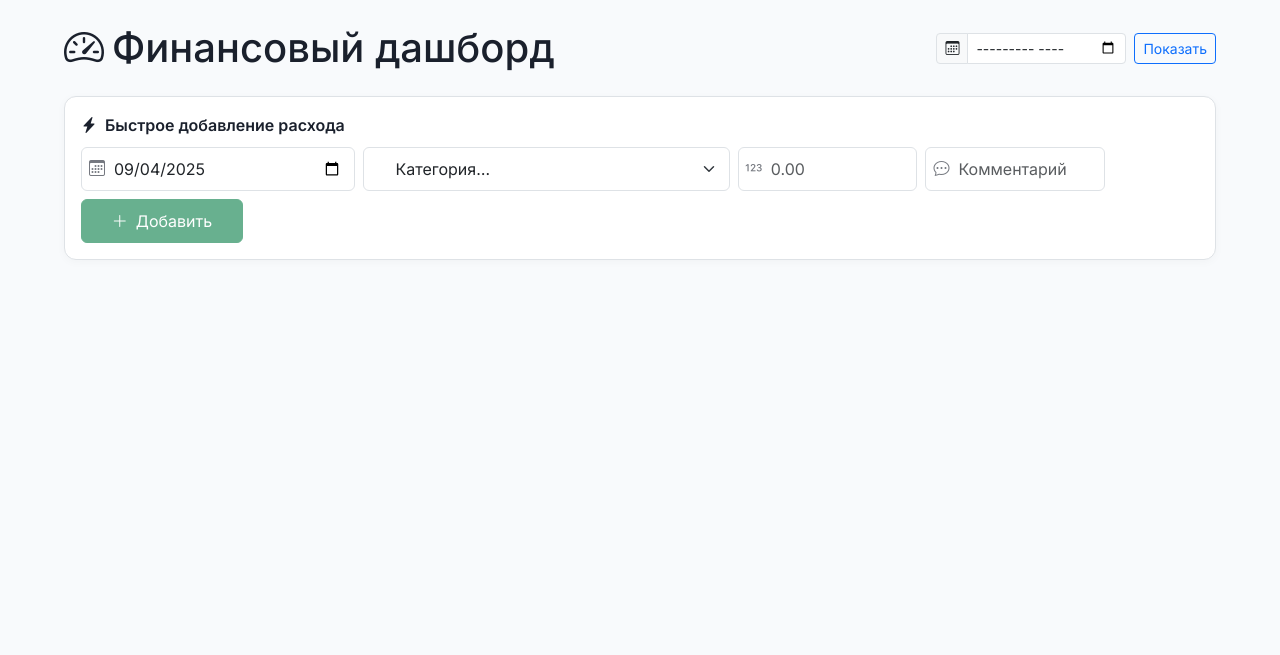
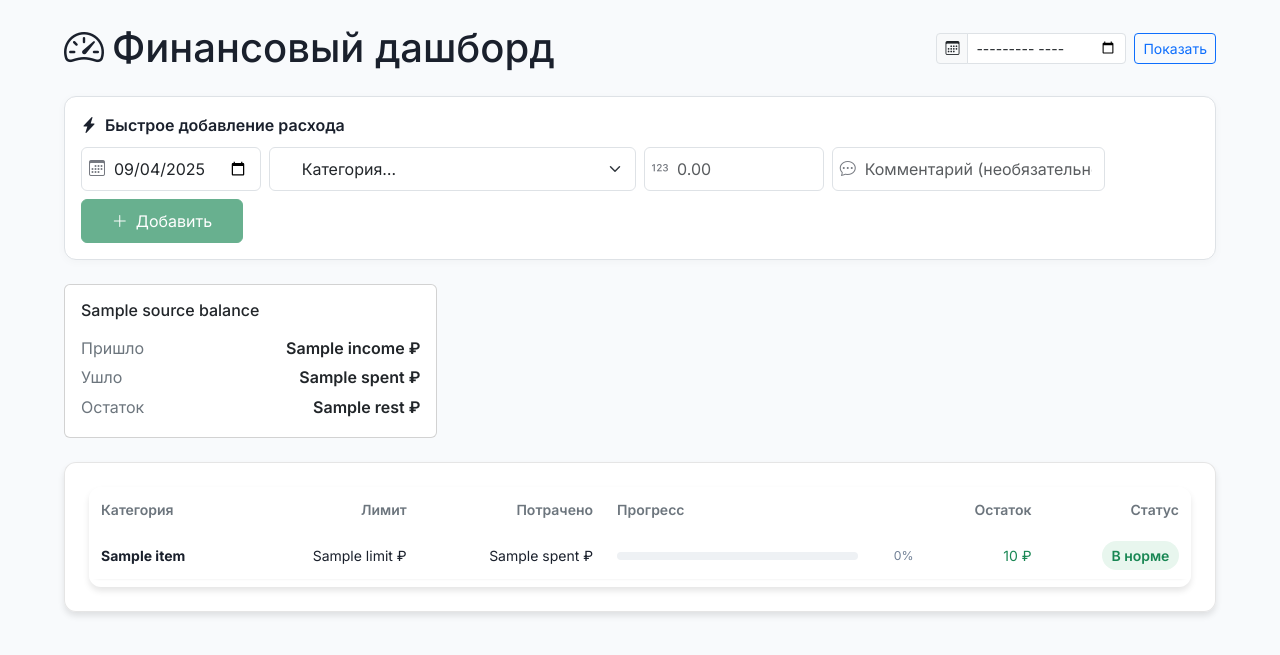
Before and after one commit to Genacvali/crystall-budget, a Flask app: template templates/dashboard.html in a window 1280 px wide. Shown: the top 655 px of the page. Run offline with Flask 3, Linux system fonts and the light colour scheme; the template is opened without the code that fills it: most values are stand-ins (such as "Sample title", 1, 10 or a date in 2020).

Commit message:
update dashboard.html

```diff
--- a/templates/dashboard.html
+++ b/templates/dashboard.html
@@ -3,20 +3,38 @@
 
 {% block content %}
 <style>
-/* общий */
+/* селекты не клипуются */
 select.form-select,.form-modern{position:relative;overflow:hidden;z-index:1}
 select.form-select option,.form-modern option{position:relative;z-index:9999}
 
-/* шапка */
+/* заголовок: кнопки справа не наезжают */
 .header-row{row-gap:.5rem}
 
-/* quickbar */
+/* QUICKBAR */
 .quickbar{border:1px solid var(--bs-border-color);border-radius:12px;background:#fff;box-shadow:0 2px 10px rgba(0,0,0,.03)}
 .q-input{position:relative}
-.q-input .bi{position:absolute;left:12px;top:50%;transform:translateY(-50%);opacity:.6;pointer-events:none}
+.q-input .bi{position:absolute;left:12px;top:50%;transform:translateY(-50%);opacity:.6}
 .q-input input.form-control,.q-input select.form-select{padding-left:2rem;height:44px}
 .btn-add{height:44px;display:inline-flex;align-items:center;gap:.5rem;justify-content:center}
-.btn-col{min-width:170px}           /* не даём кнопке съехать */
+.btn-col{min-width:170px}          /* не даём кнопке «съезжать» */
+
+/* карточки источников */
+.source-card .k{color:#6c757d}
+.source-card .v{font-weight:600}
+
+/* таблица категорий (список) */
+.table-modern{width:100%;border-collapse:separate;border-spacing:0 8px}
+.table-modern thead th{font-weight:600;color:#6c757d;border:0;padding:.25rem .75rem}
+.table-modern tbody tr{background:#fff;box-shadow:0 1px 2px rgba(0,0,0,.04);border-radius:10px}
+.table-modern tbody td{border:0;padding:.75rem .75rem;vertical-align:middle}
+.table-modern .cell-title{font-weight:700}
+.table-modern .progress{height:8px;background:#eef1f4}
+.table-modern .progress-bar{transition:width .3s ease}
+.badge-soft{border-radius:999px;padding:.35rem .6rem;font-weight:600}
+.badge-soft-success{background:#e8f6ee;color:#198754}
+.badge-soft-warning{background:#fff3cd;color:#b58100}
+.badge-soft-danger{background:#fde2e2;color:#c03a3a}
+.currency{white-space:nowrap}
 </style>
 
 <!-- Заголовок -->
@@ -26,11 +44,10 @@ select.form-select option,.form-modern option{position:relative;z-index:9999}
       <i class="bi bi-speedometer2"></i> Финансовый дашборд
     </h1>
   </div>
-
   <!-- Переключатель месяца (исправленный пикер) -->
   <div class="col-auto">
     <form method="get" class="d-flex align-items-center gap-2 flex-wrap">
-      <div class="input-group input-group-sm" style="max-width: 190px;">
+      <div class="input-group input-group-sm" style="max-width:190px;">
         <span class="input-group-text"><i class="bi bi-calendar3"></i></span>
         <input type="month" name="month" value="{{ current_month }}" class="form-control">
       </div>
@@ -39,7 +56,7 @@ select.form-select option,.form-modern option{position:relative;z-index:9999}
   </div>
 </div>
 
-<!-- Быстрый ввод -->
+<!-- Быстрое добавление расхода — компактная панель -->
 <div class="quickbar p-3 mb-4">
   <div class="d-flex align-items-center justify-content-between mb-2">
     <div class="fw-semibold text-primary d-flex align-items-center gap-2">
@@ -51,7 +68,7 @@ select.form-select option,.form-modern option{position:relative;z-index:9999}
     <input type="hidden" name="return_month" value="{{ current_month }}">
     <div class="row g-2 align-items-stretch">
       <!-- дата -->
-      <div class="col-12 col-md-3 q-input">
+      <div class="col-12 col-md-2 q-input">
         <i class="bi bi-calendar3"></i>
         <input type="date" name="date" id="qe-date" value="{{ today }}" class="form-control" required>
       </div>
@@ -72,9 +89,9 @@ select.form-select option,.form-modern option{position:relative;z-index:9999}
                inputmode="decimal" class="form-control" required>
       </div>
       <!-- комментарий -->
-      <div class="col-6 col-md-2 q-input">
+      <div class="col-6 col-md-3 q-input">
         <i class="bi bi-chat-dots"></i>
-        <input type="text" name="note" id="qe-note" class="form-control" placeholder="Комментарий">
+        <input type="text" name="note" id="qe-note" class="form-control" placeholder="Комментарий (необязательно)">
       </div>
       <!-- кнопка -->
       <div class="col-12 col-md-1 btn-col d-grid">
@@ -86,7 +103,80 @@ select.form-select option,.form-modern option{position:relative;z-index:9999}
   </form>
 </div>
 
-{# …дальше оставь блоки источников и таблицу категорий из текущей версии… #}
+<!-- Источники (если есть) -->
+{% if source_balances and source_balances|length > 0 %}
+<div class="row g-3 mb-4">
+  {% for s in source_balances %}
+  <div class="col-12 col-md-6 col-lg-4">
+    <div class="card source-card">
+      <div class="card-body">
+        <h6 class="mb-3">{{ s.source_name }}</h6>
+        <div class="d-flex justify-content-between mb-1"><span class="k">Пришло</span><span class="v currency">{{ s.income|format_amount }} {{ currency_symbol|default("₽") }}</span></div>
+        <div class="d-flex justify-content-between mb-1"><span class="k">Ушло</span><span class="v currency">{{ s.spent|format_amount }} {{ currency_symbol|default("₽") }}</span></div>
+        <div class="d-flex justify-content-between">
+          <span class="k">Остаток</span>
+          <span class="v currency {% if s.rest < 0 %}text-danger{% endif %}">{{ s.rest|format_amount }} {{ currency_symbol|default("₽") }}</span>
+        </div>
+      </div>
+    </div>
+  </div>
+  {% endfor %}
+</div>
+{% endif %}
+
+<!-- Категории списком -->
+{% if budget_data %}
+<div class="modern-card">
+  <div class="card-body">
+    <table class="table-modern w-100">
+      <thead>
+        <tr>
+          <th>Категория</th>
+          <th class="text-end">Лимит</th>
+          <th class="text-end">Потрачено</th>
+          <th style="min-width:220px">Прогресс</th>
+          <th class="text-end">Остаток</th>
+          <th class="text-end">Статус</th>
+        </tr>
+      </thead>
+      <tbody>
+        {% for item in budget_data %}
+          {% set progress_percent = (item.limit > 0 and (item.spent / item.limit * 100) or 0) | round(1) %}
+          {% set rest = item.limit - item.spent %}
+          <tr>
+            <td class="cell-title">{{ item.category_name }}</td>
+            <td class="text-end currency">{{ item.limit|format_amount }} {{ currency_symbol|default("₽") }}</td>
+            <td class="text-end currency {{ 'text-danger' if item.spent > item.limit else '' }}">{{ item.spent|format_amount }} {{ currency_symbol|default("₽") }}</td>
+            <td>
+              <div class="d-flex align-items-center gap-2">
+                <div class="flex-grow-1">
+                  <div class="progress">
+                    <div class="progress-bar {% if progress_percent < 50 %}bg-success{% elif progress_percent < 80 %}bg-warning{% else %}bg-danger{% endif %}"
+                         role="progressbar"
+                         style="width: {{ [progress_percent, 100] | min }}%;">
+                    </div>
+                  </div>
+                </div>
+                <small class="text-muted" style="width:48px;text-align:right;">{{ progress_percent }}%</small>
+              </div>
+            </td>
+            <td class="text-end currency {{ 'text-danger' if rest < 0 else 'text-success' }}">{{ rest|format_amount }} {{ currency_symbol|default("₽") }}</td>
+            <td class="text-end">
+              {% if item.spent > item.limit %}
+                <span class="badge-soft badge-soft-danger">Превышен</span>
+              {% elif item.limit > 0 and (item.spent / item.limit) > 0.8 %}
+                <span class="badge-soft badge-soft-warning">Почти предел</span>
+              {% else %}
+                <span class="badge-soft badge-soft-success">В норме</span>
+              {% endif %}
+            </td>
+          </tr>
+        {% endfor %}
+      </tbody>
+    </table>
+  </div>
+</div>
+{% endif %}
 {% endblock %}
 
 {% block scripts %}
@@ -101,10 +191,8 @@ document.addEventListener('DOMContentLoaded', function () {
 
   if (dateEl && !dateEl.value) { const d=new Date(); dateEl.value=d.toISOString().slice(0,10); }
 
-  // Фокус в сумму после выбора категории
-  if (catEl && amtEl) catEl.addEventListener('change', () => { if (catEl.value) setTimeout(()=>amtEl.focus(),50); });
+  if (catEl && amtEl) { catEl.addEventListener('change', () => { if (catEl.value) setTimeout(()=>amtEl.focus(),50); }); }
 
-  // Активация кнопки
   function validate(){
     const ok = !!(dateEl.value && catEl.value && parseFloat(amtEl.value) > 0);
     btn.disabled = !ok;
@@ -116,12 +204,10 @@ document.addEventListener('DOMContentLoaded', function () {
   });
   validate();
 
-  // Enter в сумме/комменте — отправка
   [amtEl, noteEl].forEach(el=>{
     el.addEventListener('keydown',(e)=>{ if(e.key==='Enter'){ e.preventDefault(); if(!btn.disabled) f.requestSubmit(); }});
   });
 
-  // запрет прокрутки колёсиком на number
   if (amtEl) amtEl.addEventListener('wheel',(e)=>{ e.preventDefault(); },{passive:false});
 });
 </script>
```
